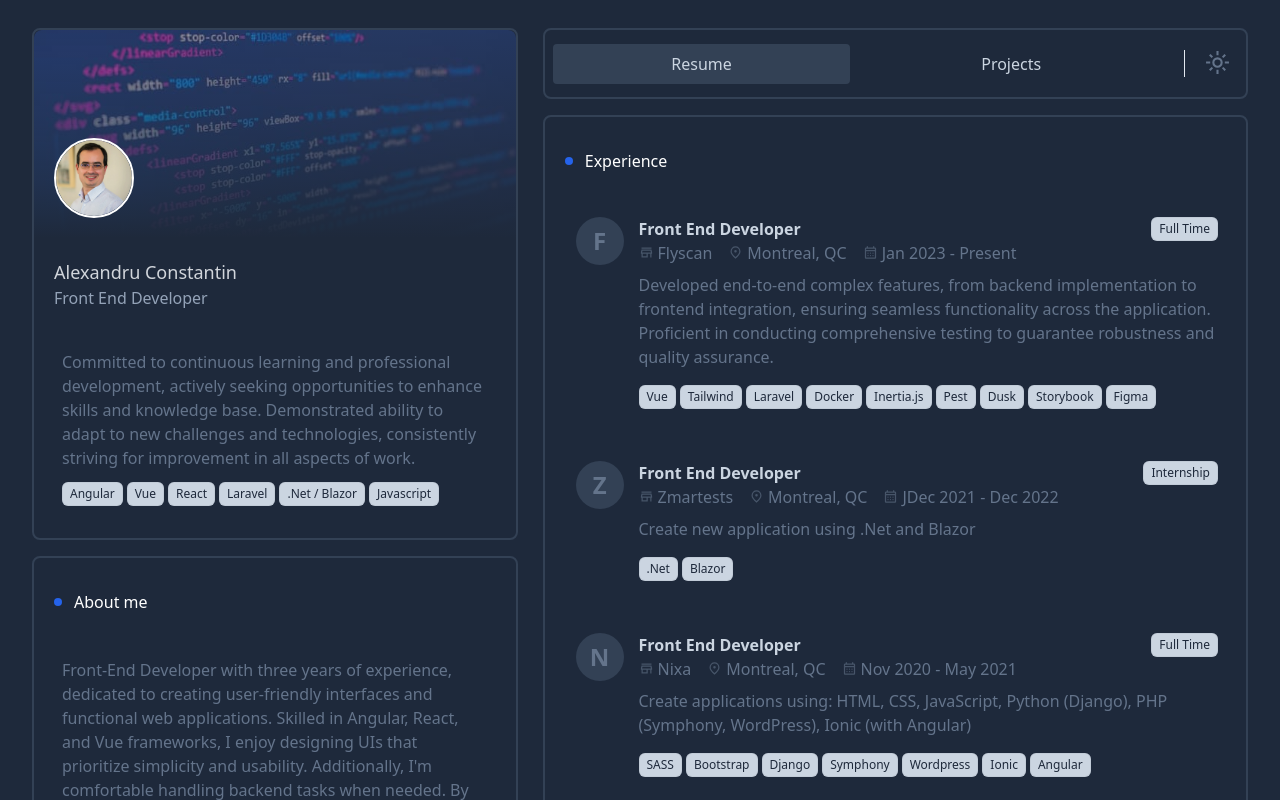
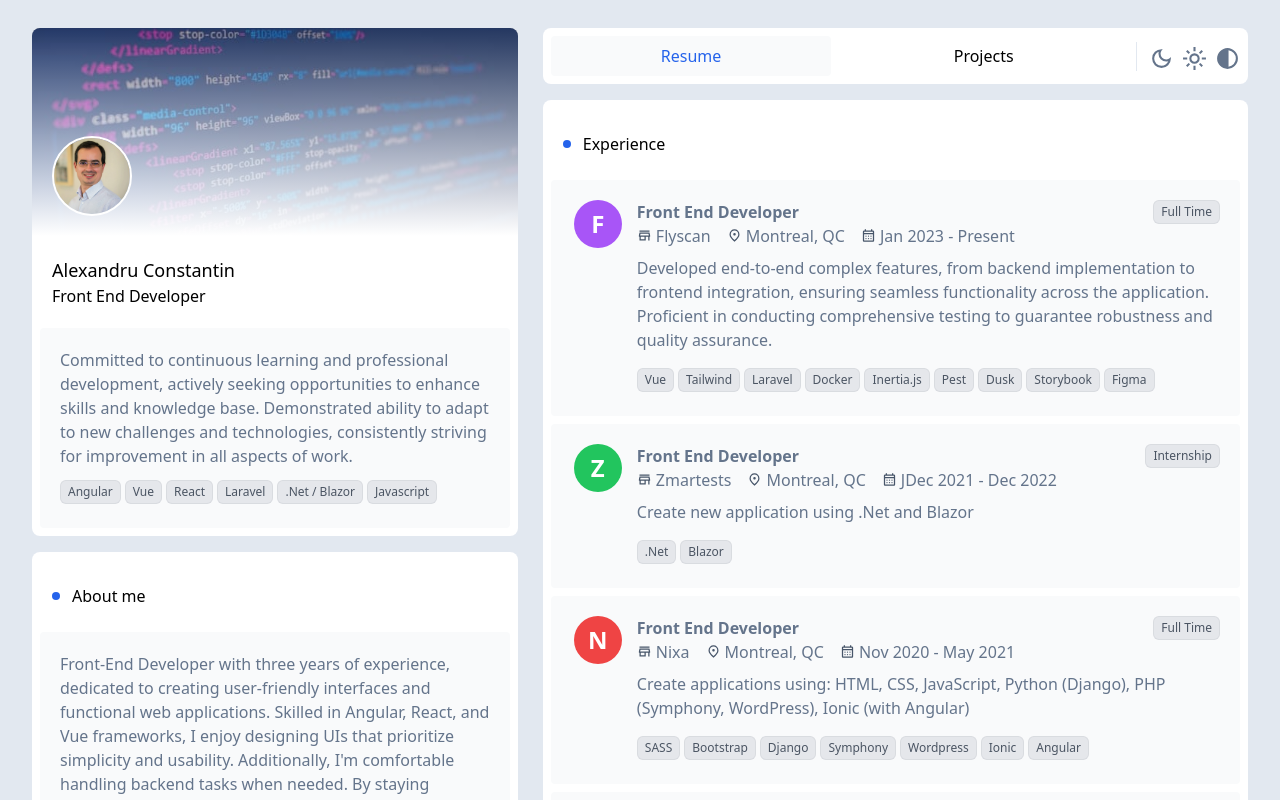
Before and after one commit to alexandru-constantin-hub/Resume, a Vue app: page / in a window 1280 px wide. Both pictures are taken after a click on the button "Change theme". Shown: the top 800 px of the page. Built offline with nearby package versions, Linux system fonts and the light colour scheme.

Commit message:
Change the implementation for theme button

```diff
--- a/src/App.vue
+++ b/src/App.vue
@@ -1,5 +1,5 @@
 <script setup>
-import { ref } from 'vue'
+import { onMounted, ref } from 'vue'
 import AboutMe from './views/AboutMe.vue'
 import Skills from './views/Skills.vue'
 import Description from './views/Description.vue'
@@ -7,25 +7,30 @@ import Education from './views/Education.vue'
 import Navigation from './components/Navigation.vue'
 import Experience from './views/Experience.vue'
 import Projects from './views/Projects.vue'
+import { useStore } from './mainStore'
+const store = useStore()
 
 const active = ref('Resume')
 
 const isActive = (value) => {
   return (active.value = value)
 }
+
+onMounted(() => {
+  store.getTheme()
+})
 </script>
 
 <template>
-  <div class="container mx-auto px-8 py-2 flex flex-wrap justify-between">
+  <div class="container mx-auto px-8 py-2 flex flex-wrap justify-between gap-y-4">
     <div class="w-full lg:basis-[40%] flex flex-col gap-y-4">
       <Description />
+      <Navigation @sectionActive="isActive" class="block lg:hidden" />
       <AboutMe />
       <Skills />
     </div>
-    <div class="w-full lg:basis-[58%] flex flex-col gap-y-4">
-      <nav>
-        <Navigation @sectionActive="isActive" />
-      </nav>
+    <div class="w-full lg:basis-[58%] flex flex-col gap-y-4 relative">
+      <Navigation @sectionActive="isActive" class="hidden lg:block" />
       <Experience v-if="active === 'Resume'" />
       <Education v-if="active === 'Resume'" />
       <Projects v-if="active === 'Projects'" />
--- a/src/components/Navigation.vue
+++ b/src/components/Navigation.vue
@@ -17,6 +17,8 @@ const changeActive = (value) => {
 }
 </script>
 <template>
+  <header>
+    <nav>
       <Card>
         <div class="flex justify-between items-center gap-3">
           <Button long="true" :active="isActive('Resume')" @clicked="changeActive('Resume')"
@@ -26,9 +28,11 @@ const changeActive = (value) => {
             >Projects</Button
           >
           <div class="flex">
-        <div class="border-l border-slate-200 m-3"></div>
-        <ThemeMode theme="dark" class="p-2 fill-slate-500" />
+            <div class="border-l border-slate-200 pr-3"></div>
+            <ThemeMode />
           </div>
         </div>
       </Card>
+    </nav>
+  </header>
 </template>
--- a/src/components/ThemeMode.vue
+++ b/src/components/ThemeMode.vue
@@ -1,4 +1,5 @@
 <script setup>
+import { ref } from 'vue'
 import DarkMode from './icons/DarkMode.vue'
 import LightMode from './icons/LightMode.vue'
 import AutoMode from './icons/AutoMode.vue'
@@ -6,13 +7,35 @@ import { useStore } from '../mainStore'
 const store = useStore()
 
 defineProps(['theme'])
+
+const displayAllButtons = ref(false)
+
+const toggleDisplay = () => {
+  displayAllButtons.value = !displayAllButtons.value
+}
+
+const changeTheme = (theme) => {
+  store.currentTheme = theme
+  store.changeTheme(theme)
+  toggleDisplay()
+}
 </script>
 <template>
-  <div class="mt-1">
-    <button @click.stop="store.changeTheme()">
-      <DarkMode :width="25" :height="25" v-if="store.currentTheme === 'light'" />
-      <LightMode :width="25" :height="25" v-if="store.currentTheme === 'dark'" />
-      <AutoMode :width="25" :height="25" v-if="store.currentTheme === 'auto'" />
+  <button v-if="!displayAllButtons" title="Change theme" class="fill-slate-500 dark:fill-slate-300">
+    <AutoMode :width="25" :height="25" @click.prevent="toggleDisplay" />
+  </button>
+  <div
+    class="mt-1 gap-2 fill-slate-500 dark:fill-slate-300"
+    :class="displayAllButtons ? 'flex' : 'hidden'"
+  >
+    <button @click.prevent="changeTheme('dark')" title="Dark theme">
+      <DarkMode :width="25" :height="25" />
+    </button>
+    <button @click.prevent="changeTheme('light')" title="Light theme">
+      <LightMode :width="25" :height="25" />
+    </button>
+    <button @click.prevent="changeTheme('auto')" title="Auto theme">
+      <AutoMode :width="25" :height="25" />
     </button>
   </div>
 </template>
--- a/src/mainStore.js
+++ b/src/mainStore.js
@@ -3,11 +3,11 @@ import { defineStore } from 'pinia'
 export const useStore = defineStore('mainStore', {
   state: () => {
     return {
+      currentTheme: 'auto',
       primaryBgColor: 'bg-blue-600',
       secondaryBgColor: 'bg-gray-50',
       primaryColor: 'text-blue-600',
       secondaryColor: 'text-slate-500',
-      currentTheme: 'auto',
       companies: [
         {
           name: 'Flyscan',
@@ -154,19 +154,32 @@ export const useStore = defineStore('mainStore', {
     }
   },
   actions: {
-    changeTheme() {
+    changeTheme(theme) {
+      this.currentTheme = theme
       const htmlClasses = document.querySelector('html').classList
 
-      if (this.currentTheme === 'auto') {
-        this.currentTheme = 'dark'
-        htmlClasses.add('dark')
-      } else if (this.currentTheme === 'dark') {
-        this.currentTheme = 'light'
-        htmlClasses.remove('dark')
-      } else {
-        this.currentTheme = 'auto'
+      if (theme === 'auto') {
+        localStorage.removeItem('theme')
         htmlClasses.remove('dark')
       }
+
+      if (this.currentTheme === 'dark') {
+        localStorage.theme = 'dark'
+        htmlClasses.add('dark')
+      }
+
+      if (this.currentTheme === 'light') {
+        localStorage.theme = 'light'
+        htmlClasses.remove('dark')
+      }
+    },
+    getTheme() {
+      const currentTheme = localStorage.theme || 'auto'
+      const htmlClasses = document.querySelector('html').classList
+      if (currentTheme === 'dark') {
+        htmlClasses.add('dark')
+      }
+      return (this.currentTheme = currentTheme)
     }
   }
 })
```
Lines whose indentation alone changed are shown as unchanged.
